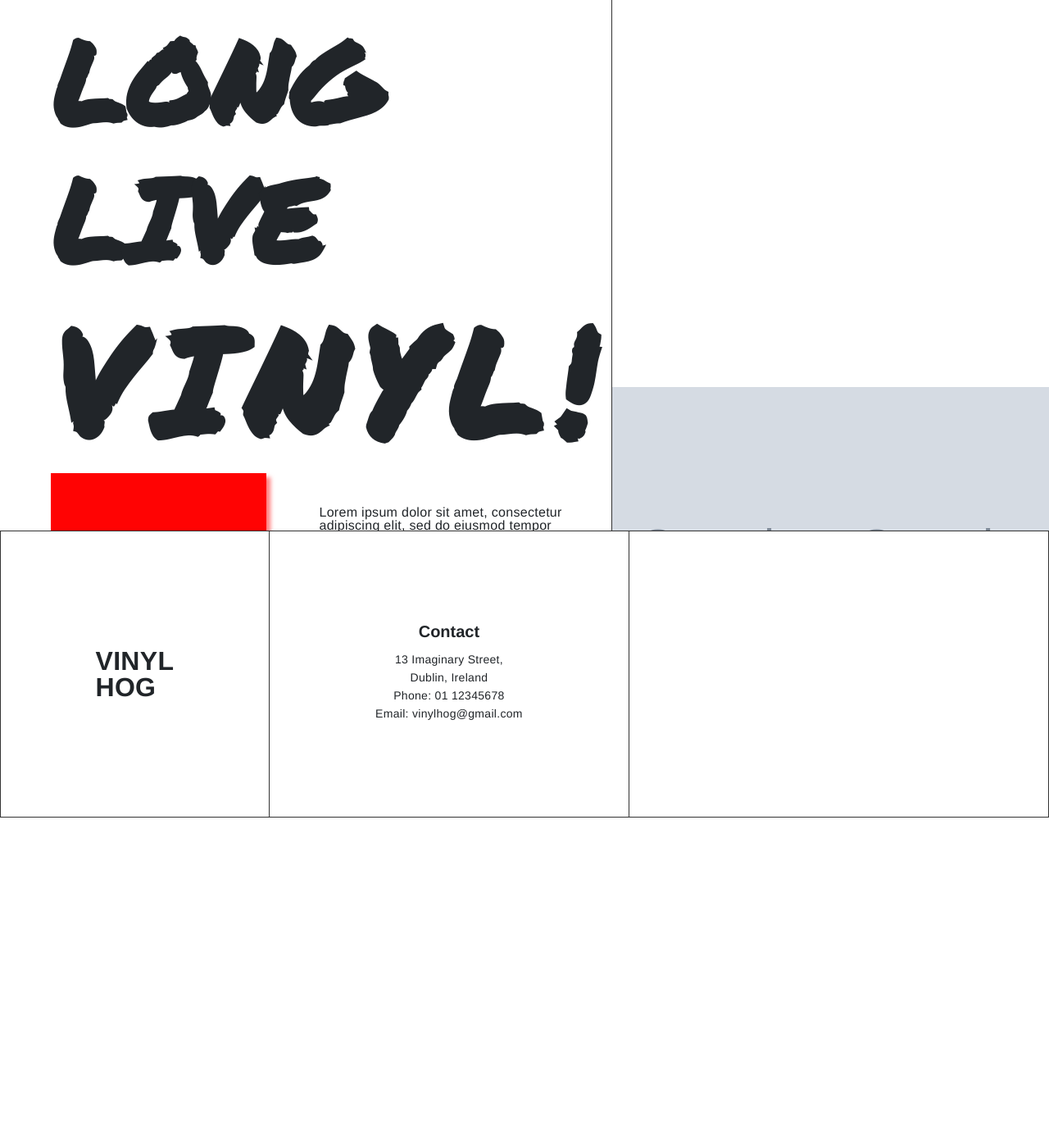
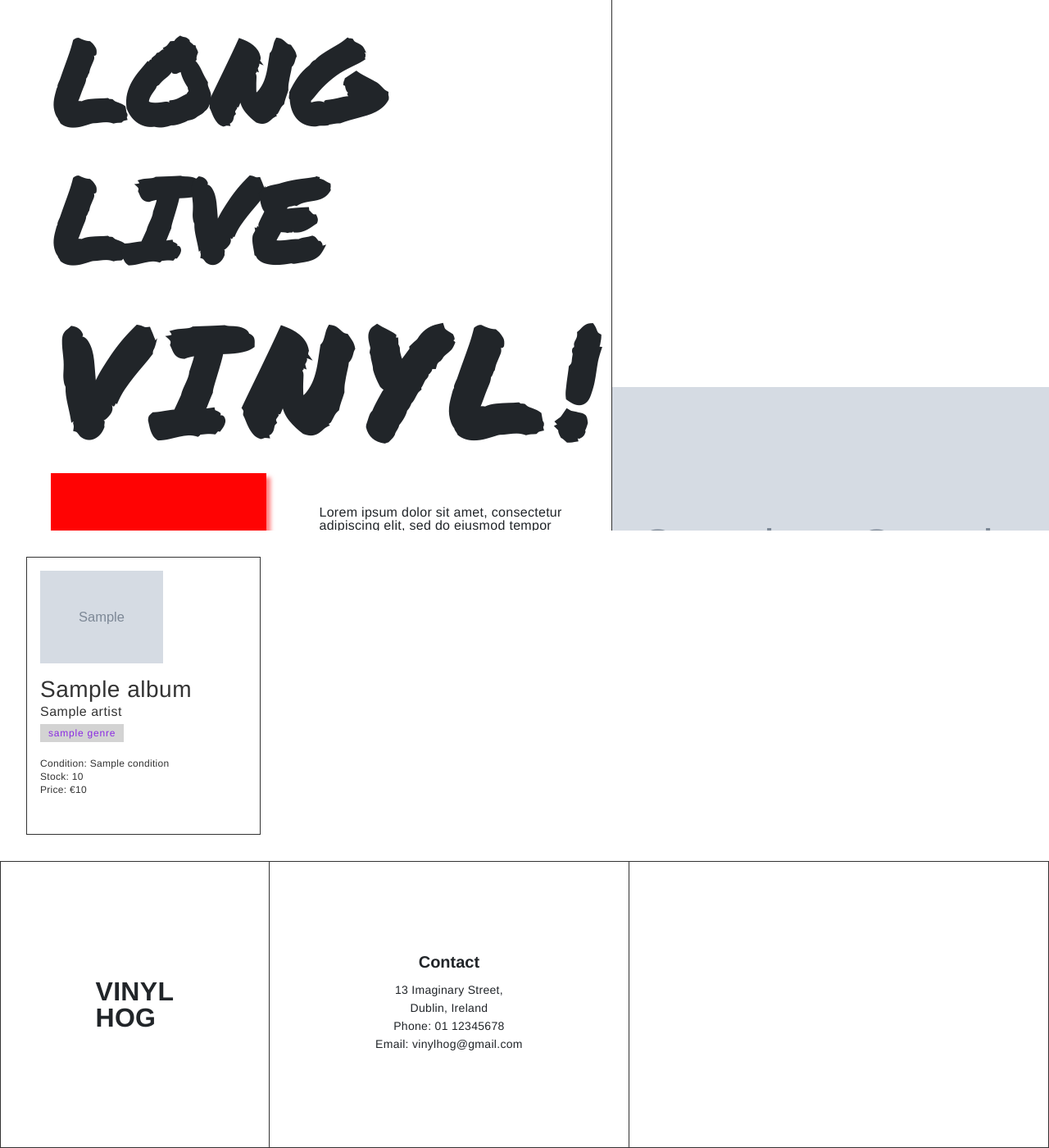
Before and after one commit to AndrewHyland757/Vinyl-Hog-, a Django app: template home/templates/home/home.html in a window 1280 px wide. Shown: the part 153-1553 px from the top of the page at 82% size. Before the commit the page ends 1150 px from the top, so only its background shows below. Run offline with Django 3.2, Linux system fonts and the light colour scheme; the template is opened without the code that fills it: most values are stand-ins (such as "Sample title", 1, 10 or a date in 2020); grey boxes marked "Sample" are stand-in pictures; some libraries are stand-ins or nearby versions.

Commit message:
Update home.views

```diff
--- a/home/templates/home/home.html
+++ b/home/templates/home/home.html
@@ -3,6 +3,7 @@
 
 {% block extra_css %}
 <link rel="stylesheet" href="{% static 'styles/home.css' %}">
+<link rel="stylesheet" href="{% static 'styles/products.css' %}">
 {% endblock %}
 
 
@@ -51,6 +52,42 @@
 </section>
 
 
+<section class="section-just-in">
+  <div class="products-container">
+
+    {% for album in recent_added_albums %}
+    <a class="product-link" href=" {% url 'product' album.id %}">
+        <div class="product-card">
+            <div class="img-container">
+                <img  src="{{ album.featured_image.url }}">
+            </div>
+
+            <div class="details-container">
+                <h1 class="product-title"> {{ album.title }}</h1>
+                <p class="product-artist"> {{ album.artist }}</p>
+                {% for genre in album.genres.all %}
+
+                        <p class="genre-tag">{{genre}}</p>
+
+                    {% endfor %}
+
+
+
+                <div class="info-box">
+                <p class="product-condition"> Condition: {{ album.condition }}</p>
+                <p class="product-stock"> Stock: {{ album.stock }}</p>
+                <p class="product-price"> Price: €{{ album.price }}</p>
+                </div>
+            </div>
+        </div>
+    </a>
+    {% endfor %}
+
+</div>
+
+</section>
+
+
 {% block postloadjs %}
 <script src="{% static 'js/home.js' %}"></script>
 {% endblock %}
--- a/products/models.py
+++ b/products/models.py
@@ -27,6 +27,7 @@ class Album(models.Model):
     artist = models.ForeignKey('Artist', on_delete=models.CASCADE)
     title = models.CharField(max_length=200)
     genres = models.ManyToManyField(Genre, blank=True)
+    date_added = models.DateTimeField(auto_now_add=True)
     description = models.TextField(null=True, blank=True)
     condition = models.ForeignKey(Condition, on_delete=models.CASCADE)
     featured_image = models.ImageField(
```
Also changed, not shown: home/views.py (+10 -7 lines), db.sqlite3, products/migrations/0002_album_date_added.py (added), static/images/download_3_200_pzMEYHY.jpeg (added).
